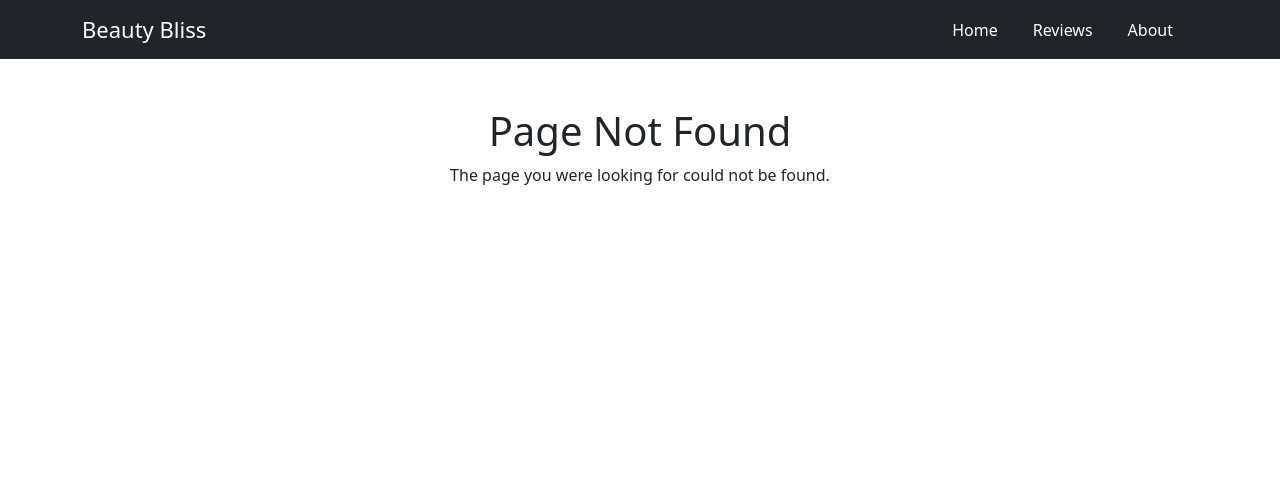
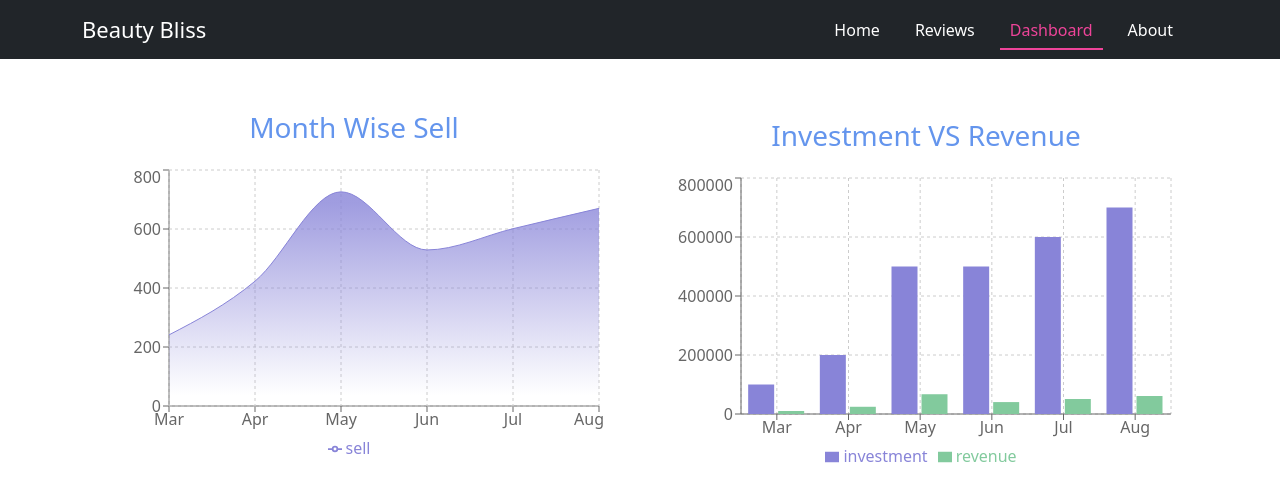
Before and after one commit to sayemaa/Beauty-Bliss, a React (Create React App) app: page /dashboard in a window 1280 px wide. Before the commit this address had no page. Shown: the top 502 px of the page. Built offline with nearby package versions, Linux system fonts and the light colour scheme.

Commit message:
Dashboard done

```diff
--- /dev/null
+++ b/public/data.json
@@ -0,0 +1,38 @@
+[
+    {
+        "month": "Mar",
+        "investment": 100000,
+        "sell": 241,
+        "revenue": 10401
+    },
+    {
+        "month": "Apr",
+        "investment": 200000,
+        "sell": 423,
+        "revenue": 24500
+    },
+    {
+        "month": "May",
+        "investment": 500000,
+        "sell": 726,
+        "revenue": 67010
+    },
+    {
+        "month": "Jun",
+        "investment": 500000,
+        "sell": 529,
+        "revenue": 40405
+    },
+    {
+        "month": "Jul",
+        "investment": 600000,
+        "sell": 601,
+        "revenue": 50900
+    },
+    {
+        "month": "Aug",
+        "investment": 700000,
+        "sell": 670,
+        "revenue": 61000
+    }
+]
--- a/public/index.html
+++ b/public/index.html
@@ -24,7 +24,7 @@
       work correctly both with client-side routing and a non-root public URL.
       Learn how to configure a non-root public URL by running `npm run build`.
     -->
-    <title>React App</title>
+    <title>Beauty Bliss</title>
   </head>
   <body>
     <noscript>You need to enable JavaScript to run this app.</noscript>
--- a/src/App.js
+++ b/src/App.js
@@ -5,6 +5,7 @@ import { Route, Routes } from 'react-router-dom';
 import Home from './components/Home/Home';
 import Reviews from './components/Reviews/Reviews';
 import NotFound from './components/NotFound/NotFound';
+import Dashboard from './components/Dashboard/Dashboard';
 
 function App() {
     return (
@@ -14,6 +15,7 @@ function App() {
                 <Route path='/' element={<Home></Home>}></Route>
                 <Route path='/home' element={<Home></Home>}></Route>
                 <Route path='/reviews' element={<Reviews></Reviews>}></Route>
+                <Route path='/dashboard' element={<Dashboard></Dashboard>}></Route>
                 <Route path='*' element={<NotFound></NotFound>}></Route>
             </Routes>
         </div>
--- /dev/null
+++ b/src/components/Dashboard/Dashboard.css
@@ -0,0 +1,4 @@
+.chart-title{
+    margin: 20px 0;
+    color: cornflowerblue;
+}
--- /dev/null
+++ b/src/components/Dashboard/Dashboard.js
@@ -0,0 +1,58 @@
+import React, { useEffect, useState } from 'react';
+import { Area, AreaChart, Bar, BarChart, CartesianGrid, Legend, Tooltip, XAxis, YAxis } from 'recharts';
+import './Dashboard.css'
+
+const Dashboard = () => {
+    const [data, setData] = useState();
+
+    useEffect(() => {
+        fetch('data.json')
+            .then(res => res.json())
+            .then(data => setData(data));
+    }, [])
+
+    return (
+        <div className='mb-5 mt-3 container d-flex justify-content-center'>
+            <div className='me-5 my-3'>
+                <h3 className='chart-title'>Month Wise Sell</h3>
+                <AreaChart width={500} height={300} data={data}>
+                    <defs>
+                        <linearGradient id="colorUv" x1="0" y1="0" x2="0" y2="1">
+                            <stop offset="5%" stopColor="#8884d8" stopOpacity={0.8} />
+                            <stop offset="95%" stopColor="#8884d8" stopOpacity={0} />
+                        </linearGradient>
+                        <linearGradient id="colorPv" x1="0" y1="0" x2="0" y2="1">
+                            <stop offset="5%" stopColor="#82ca9d" stopOpacity={0.8} />
+                            <stop offset="95%" stopColor="#82ca9d" stopOpacity={0} />
+                        </linearGradient>
+                    </defs>
+                    <XAxis dataKey="month" />
+                    <YAxis />
+                    <CartesianGrid strokeDasharray="3 3" />
+                    <Legend />
+                    <Tooltip />
+                    <Area type="monotone" dataKey="sell" stroke="#8884d8" fillOpacity={1} fill="url(#colorUv)" />
+                </AreaChart>
+            </div>
+            <div className='ms-4 my-4'>
+                <h3 className='chart-title'>Investment VS Revenue</h3>
+                <BarChart
+                    width={500}
+                    height={300}
+                    data={data}
+                >
+                    <CartesianGrid strokeDasharray="3 3" />
+                    <XAxis dataKey="month" />
+                    <YAxis />
+                    <Tooltip />
+                    <Legend />
+                    <Bar dataKey="investment" fill="#8884d8" />
+                    <Bar dataKey="revenue" fill="#82ca9d" />
+                </BarChart>
+            </div>
+
+        </div >
+    );
+};
+
+export default Dashboard;
--- a/src/components/Header/Header.js
+++ b/src/components/Header/Header.js
@@ -12,6 +12,7 @@ const Header = () => {
                     <Nav>
                         <CustomLink to='/home' className='nav-links'>Home</CustomLink>
                         <CustomLink to='/reviews' className='nav-links'>Reviews</CustomLink>
+                        <CustomLink to='/dashboard' className='nav-links'>Dashboard</CustomLink>
                         <CustomLink to='/about' className='nav-links'>About</CustomLink>
                     </Nav>
                 </Container>
--- a/src/components/Review/Review.js
+++ b/src/components/Review/Review.js
@@ -2,8 +2,8 @@ import React from 'react';
 import { Col, Container, Row } from 'react-bootstrap';
 import './Review.css'
 
-const Review = (props) => {
-    const { name, picture, post, ratings } = props.review;
+const Review = ({ review }) => {
+    const { name, picture, post, ratings } = review;
     return (
         <Container>
             <Row>
--- a/src/components/Reviews/Reviews.css
+++ b/src/components/Reviews/Reviews.css
@@ -2,5 +2,4 @@
     display: grid;
     grid-template-columns: repeat(3, 1fr);
     grid-gap: 20px;
-    margin-bottom: 10px;
 }
```
Also changed, not shown: 1 other file (tests, documents, lock files or other folders).
